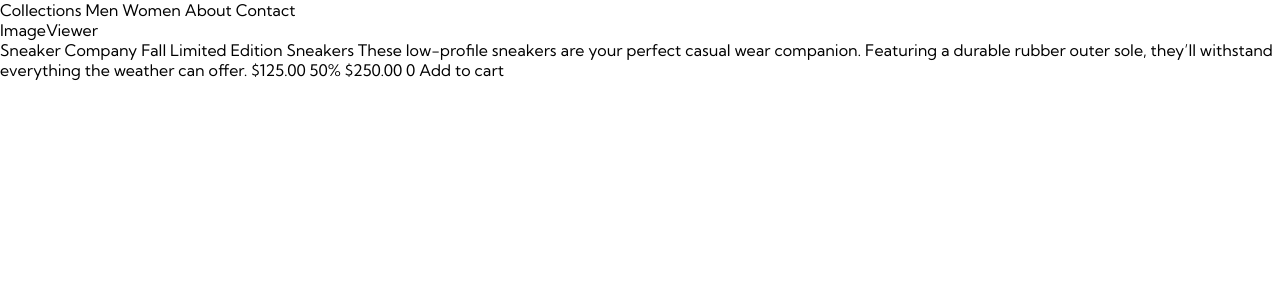
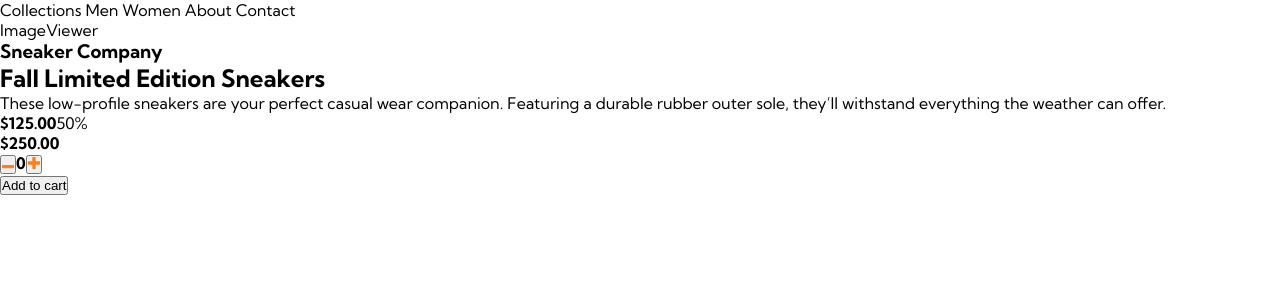
Before and after one commit to Mechwart-NT/sneaker-esti, a React (Vite) app: page / in a window 1280 px wide. Shown: the top 300 px of the page. Built offline with nearby package versions, Linux system fonts and the light colour scheme.

Commit message:
refactor: restructure Product component layout and improve readability

```diff
--- a/src/components/Product/Product.jsx
+++ b/src/components/Product/Product.jsx
@@ -1,23 +1,38 @@
 import ImageViewer from '../ImageViewer/ImageViewer'
+import minus from "../../assets/icon-minus.svg"
+import plus from "../../assets/icon-plus.svg"
+
 
 const Product = () => {
     return (
         <section>
             <ImageViewer />
             <div>
-                Sneaker Company
+                <h3>Sneaker Company</h3>
 
-                Fall Limited Edition Sneakers
+                <h1>Fall Limited Edition Sneakers</h1>
+                <p>
+                    These low-profile sneakers are your perfect casual wear companion. Featuring a
+                    durable rubber outer sole, they’ll withstand everything the weather can offer.
+                </p>
 
-                These low-profile sneakers are your perfect casual wear companion. Featuring a
-                durable rubber outer sole, they’ll withstand everything the weather can offer.
+                <div className="price">
+                    <strong> $125.00</strong>
+                    <span className='discount'>50%</span>
+                </div>
+                <strong className="oldPrice">$250.00</strong>
 
-                $125.00
-                50%
-                $250.00
 
-                0
-                Add to cart
+                <div className="buySection">
+                    <div className="quantity">
+                        <button><img src={minus} alt="minus" /></button>
+                        <strong>0</strong>
+                        <button><img src={plus} alt="plus" /></button>
+
+                    </div>
+
+                    <button>Add to cart</button>
+                </div>
             </div>
         </section>
     )
```
